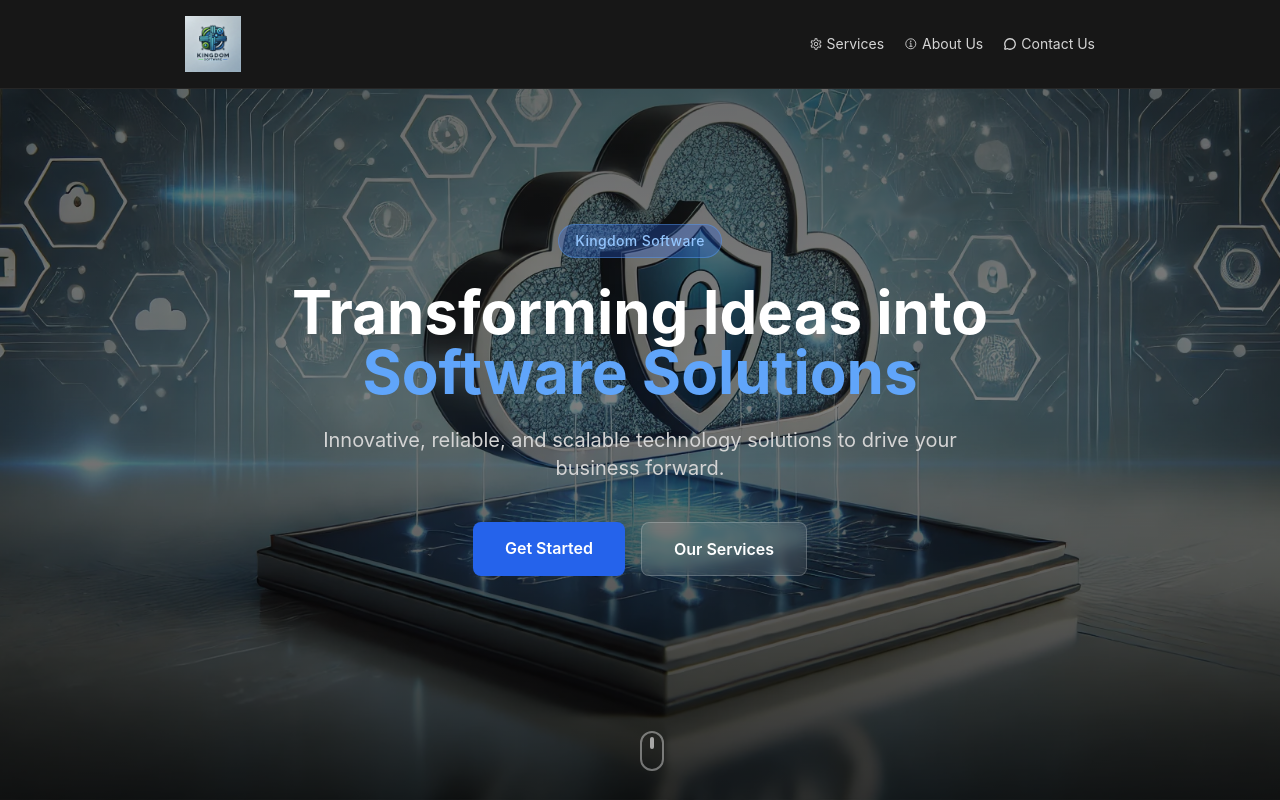
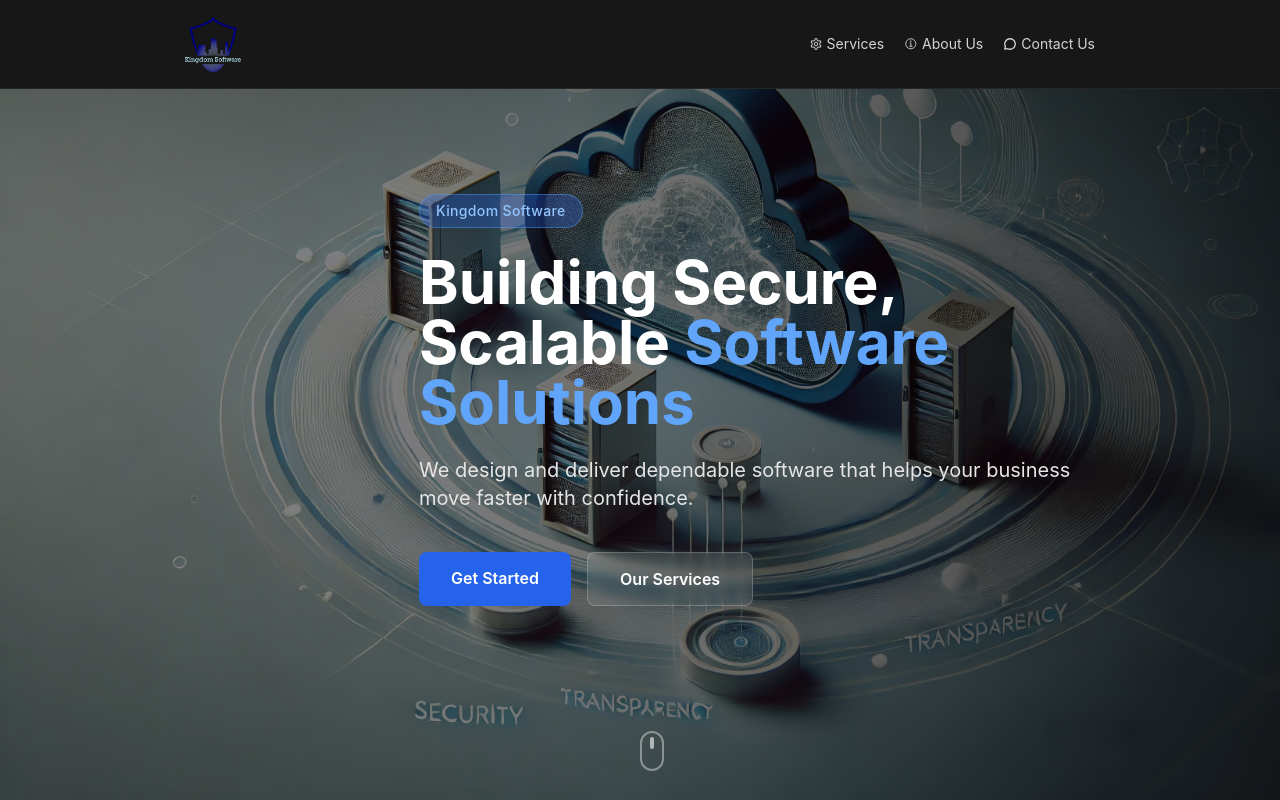
Before and after one commit to KingdomSoftware/website, a React (Create React App) app: page / in a window 1280 px wide. Shown: the top 800 px of the page. Built offline with nearby package versions, Linux system fonts and the light colour scheme.

Commit message:
Update hero, logo, and favicon to included branding assets
Agent-Logs-Url: https://github.com/KingdomSoftware/website/sessions/e3fb402a-767c-423e-9171-d37d33e3a3b0

Co-authored-by: KingdomSoftware <149546630+KingdomSoftware@users.noreply.github.com>

```diff
--- a/public/index.html
+++ b/public/index.html
@@ -2,7 +2,7 @@
 <html lang="en">
   <head>
     <meta charset="utf-8" />
-    <link rel="icon" href="%PUBLIC_URL%/KSLogo.png" />
+    <link rel="icon" href="%PUBLIC_URL%/KingdomSoftwareLogo.ico" />
     <meta name="viewport" content="width=device-width, initial-scale=1" />
     <meta name="theme-color" content="#000000" />
     <meta
--- a/src/components/HeroSection/HeroSection.js
+++ b/src/components/HeroSection/HeroSection.js
@@ -1,17 +1,18 @@
 import React from 'react';
 import { motion } from 'framer-motion';
-import hero from '../../images/KSHero2.png';
+import hero from '../../images/HeroKS.png';
 
 const HeroSection = () => {
     return (
         <section
             className="relative min-h-screen flex items-center justify-center text-white overflow-hidden"
-            style={{ backgroundImage: `url(${hero})`, backgroundSize: 'cover', backgroundPosition: 'center' }}
+            style={{ backgroundImage: `url(${hero})`, backgroundSize: 'cover', backgroundPosition: 'left center' }}
         >
-            <div className="absolute inset-0 bg-gradient-to-b from-black/60 via-black/50 to-black/80" />
+            <div className="absolute inset-0 bg-gradient-to-r from-black/45 via-black/55 to-black/75" />
 
-            <div className="relative z-10 container mx-auto text-center max-w-4xl">
+            <div className="relative z-10 container mx-auto w-full px-6">
                 <motion.div
+                    className="max-w-2xl lg:ml-auto text-center lg:text-left"
                     initial={{ opacity: 0, y: 30 }}
                     animate={{ opacity: 1, y: 0 }}
                     transition={{ duration: 0.8 }}
@@ -20,13 +21,13 @@ const HeroSection = () => {
                         Kingdom Software
                     </span>
                     <h1 className="text-4xl md:text-6xl font-bold mb-6 leading-tight">
-                        Transforming Ideas into{' '}
+                        Building Secure, Scalable{' '}
                         <span className="text-blue-400">Software Solutions</span>
                     </h1>
-                    <p className="text-lg md:text-xl text-neutral-300 mb-10 max-w-2xl mx-auto">
-                        Innovative, reliable, and scalable technology solutions to drive your business forward.
+                    <p className="text-lg md:text-xl text-neutral-200 mb-10 max-w-2xl mx-auto lg:mx-0">
+                        We design and deliver dependable software that helps your business move faster with confidence.
                     </p>
-                    <div className="flex flex-col sm:flex-row gap-4 justify-center">
+                    <div className="flex flex-col sm:flex-row gap-4 justify-center lg:justify-start">
                         <a
                             href="#contact"
                             className="px-8 py-3.5 bg-blue-600 hover:bg-blue-500 text-white font-semibold rounded-lg transition-all duration-300 hover:shadow-lg hover:shadow-blue-500/30"
--- a/src/components/TopBar/TopBar.js
+++ b/src/components/TopBar/TopBar.js
@@ -1,5 +1,4 @@
 import React from 'react';
-import logo from '../../images/KSLogo.png';
 import NavMobile from "../NavMobile/NavMobile";
 import NavDesktop from "../NavDesktop/NavDesktop";
 
@@ -8,7 +7,11 @@ const TopBar = () => {
     <div className="fixed top-0 left-0 right-0 bg-neutral-900 border-b border-neutral-800 z-50">
       <nav className="container flex items-center justify-between py-1 lg:py-4">
         <span className="text-lg">
-            <img className="size-14" src={logo} alt="Kingdom Software Logo" />
+            <img
+              className="h-14 w-auto"
+              src={`${process.env.PUBLIC_URL}/KingdomSoftwareLogo.png`}
+              alt="Kingdom Software Logo"
+            />
         </span>
         <NavMobile />
         <NavDesktop />
```
